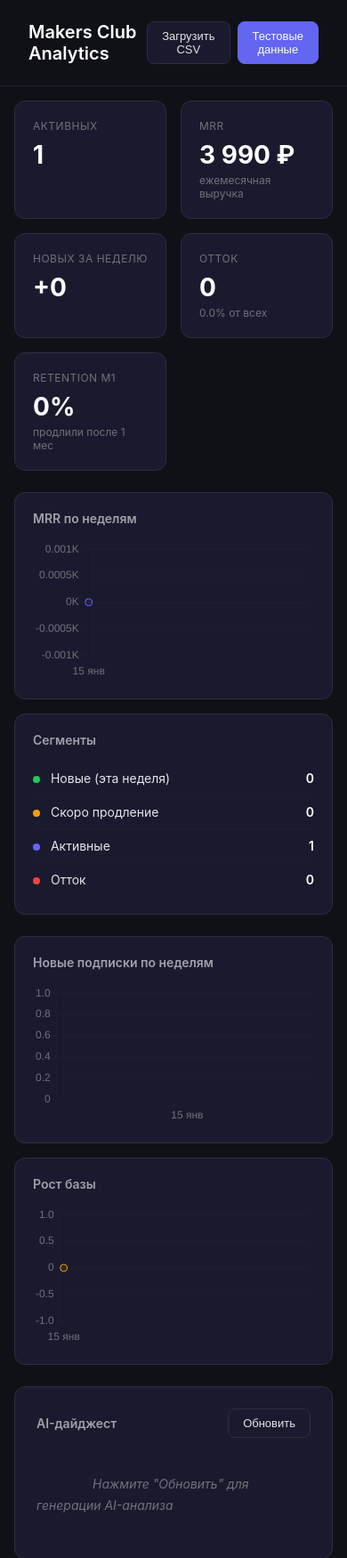
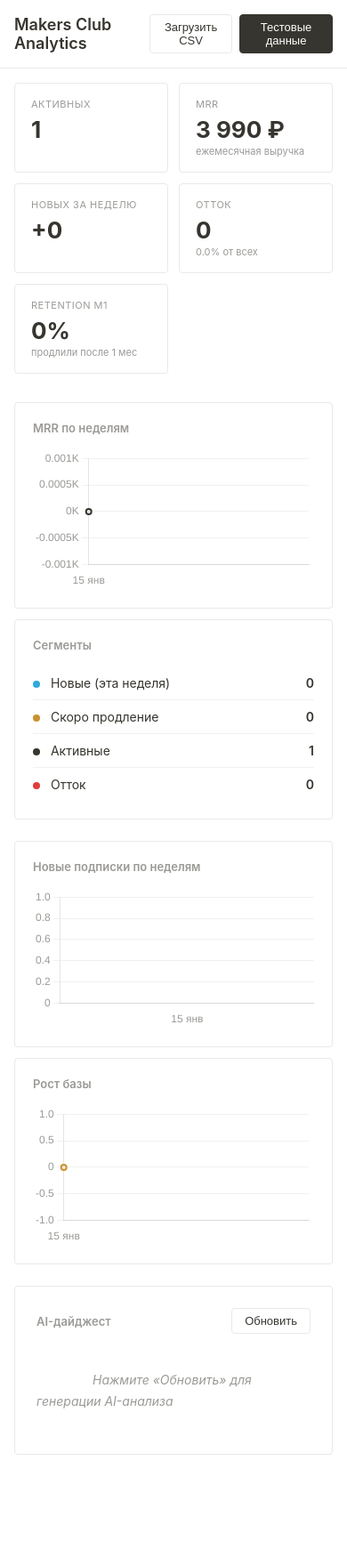
Before and after one commit to kateshipdroid/makers-dashboard, a FastAPI app: page / in a window 390 px wide. Shown: the top 1751 px of the page at 89% size. After the commit the page ends 1635 px from the top, so only its background shows below. Run offline with FastAPI, Linux system fonts and the light colour scheme; tables that the repository leaves empty hold one stand-in row (values such as "Sample post").

Commit message:
Switch to Notion-style light theme
Co-Authored-By: Claude Opus 4.6 <noreply@anthropic.com>

```diff
--- a/templates/index.html
+++ b/templates/index.html
@@ -9,8 +9,8 @@
         * { margin: 0; padding: 0; box-sizing: border-box; }
         body {
             font-family: -apple-system, BlinkMacSystemFont, 'Segoe UI', Roboto, sans-serif;
-            background: #0f1117;
-            color: #e4e4e7;
+            background: #ffffff;
+            color: #37352f;
             min-height: 100vh;
         }
 
@@ -18,13 +18,13 @@
             display: flex;
             justify-content: space-between;
             align-items: center;
-            padding: 24px 32px;
-            border-bottom: 1px solid #1e1e2e;
+            padding: 20px 40px;
+            border-bottom: 1px solid #e9e9e7;
         }
         .header h1 {
-            font-size: 20px;
+            font-size: 18px;
             font-weight: 600;
-            color: #fff;
+            color: #37352f;
         }
         .header-actions {
             display: flex;
@@ -32,70 +32,68 @@
         }
 
         .btn {
-            padding: 8px 16px;
-            border-radius: 8px;
-            border: 1px solid #2e2e3e;
-            background: #1a1a2e;
-            color: #e4e4e7;
+            padding: 6px 14px;
+            border-radius: 4px;
+            border: 1px solid #e9e9e7;
+            background: #ffffff;
+            color: #37352f;
             cursor: pointer;
             font-size: 13px;
-            transition: all 0.2s;
+            transition: background 0.15s;
         }
-        .btn:hover { background: #2a2a3e; border-color: #4e4e6e; }
-        .btn-primary { background: #6366f1; border-color: #6366f1; color: #fff; }
-        .btn-primary:hover { background: #5558e6; }
+        .btn:hover { background: #f7f6f3; }
+        .btn-primary { background: #37352f; border-color: #37352f; color: #ffffff; }
+        .btn-primary:hover { background: #2f2d28; }
 
-        .container { padding: 24px 32px; max-width: 1200px; margin: 0 auto; }
+        .container { padding: 32px 40px; max-width: 1100px; margin: 0 auto; }
 
         /* Metric cards */
         .metrics {
             display: grid;
             grid-template-columns: repeat(5, 1fr);
-            gap: 16px;
-            margin-bottom: 24px;
+            gap: 12px;
+            margin-bottom: 32px;
         }
         .metric-card {
-            background: #1a1a2e;
-            border: 1px solid #2e2e3e;
-            border-radius: 12px;
-            padding: 20px;
+            padding: 16px 18px;
+            border: 1px solid #e9e9e7;
+            border-radius: 4px;
         }
         .metric-label {
-            font-size: 12px;
-            color: #71717a;
+            font-size: 11px;
+            color: #9b9a97;
             text-transform: uppercase;
             letter-spacing: 0.5px;
-            margin-bottom: 8px;
+            margin-bottom: 6px;
         }
         .metric-value {
-            font-size: 28px;
+            font-size: 26px;
             font-weight: 700;
-            color: #fff;
+            color: #37352f;
         }
         .metric-sub {
-            font-size: 12px;
-            color: #71717a;
-            margin-top: 4px;
+            font-size: 11px;
+            color: #9b9a97;
+            margin-top: 2px;
         }
 
         /* Charts */
         .charts {
             display: grid;
             grid-template-columns: 2fr 1fr;
-            gap: 16px;
+            gap: 12px;
             margin-bottom: 24px;
         }
         .chart-card {
-            background: #1a1a2e;
-            border: 1px solid #2e2e3e;
-            border-radius: 12px;
+            border: 1px solid #e9e9e7;
+            border-radius: 4px;
             padding: 20px;
         }
         .chart-title {
-            font-size: 14px;
+            font-size: 13px;
             font-weight: 600;
             margin-bottom: 16px;
-            color: #a1a1aa;
+            color: #9b9a97;
         }
 
         /* Segments */
@@ -104,7 +102,7 @@
             justify-content: space-between;
             align-items: center;
             padding: 10px 0;
-            border-bottom: 1px solid #1e1e2e;
+            border-bottom: 1px solid #f1f1ef;
         }
         .segment-row:last-child { border-bottom: none; }
         .segment-dot {
@@ -114,14 +112,13 @@
             display: inline-block;
             margin-right: 8px;
         }
-        .segment-name { font-size: 14px; }
-        .segment-count { font-size: 14px; font-weight: 600; color: #fff; }
+        .segment-name { font-size: 14px; color: #37352f; }
+        .segment-count { font-size: 14px; font-weight: 600; color: #37352f; }
 
         /* Digest */
         .digest-card {
-            background: #1a1a2e;
-            border: 1px solid #2e2e3e;
-            border-radius: 12px;
+            border: 1px solid #e9e9e7;
+            border-radius: 4px;
             padding: 24px;
             margin-bottom: 24px;
         }
@@ -129,9 +126,10 @@
             font-size: 14px;
             line-height: 1.7;
             white-space: pre-wrap;
+            color: #37352f;
         }
         .digest-loading {
-            color: #71717a;
+            color: #9b9a97;
             font-style: italic;
         }
 
@@ -139,17 +137,17 @@
         .bottom-row {
             display: grid;
             grid-template-columns: 1fr 1fr;
-            gap: 16px;
+            gap: 12px;
         }
 
         /* Empty state */
         .empty-state {
             text-align: center;
-            padding: 60px 20px;
-            color: #71717a;
+            padding: 80px 20px;
+            color: #9b9a97;
         }
-        .empty-state h2 { color: #a1a1aa; margin-bottom: 12px; }
-        .empty-state p { margin-bottom: 24px; }
+        .empty-state h2 { color: #37352f; margin-bottom: 8px; font-size: 18px; }
+        .empty-state p { margin-bottom: 24px; font-size: 14px; }
 
         /* File upload */
         .upload-hidden { display: none; }
@@ -159,6 +157,7 @@
             .charts { grid-template-columns: 1fr; }
             .bottom-row { grid-template-columns: 1fr; }
             .container { padding: 16px; }
+            .header { padding: 16px; }
         }
     </style>
 </head>
@@ -176,7 +175,7 @@
 <div class="container">
     <div id="emptyState" class="empty-state">
         <h2>Нет данных</h2>
-        <p>Загрузите CSV из бота оплаты или нажмите "Тестовые данные" для демо</p>
+        <p>Загрузите CSV из бота оплаты или нажмите «Тестовые данные» для демо</p>
         <button class="btn btn-primary" onclick="loadDemoData()">Заполнить тестовыми данными</button>
     </div>
 
@@ -238,7 +237,7 @@
                 <button class="btn" onclick="loadDigest()">Обновить</button>
             </div>
             <div class="digest-content" id="digest">
-                <span class="digest-loading">Нажмите "Обновить" для генерации AI-анализа</span>
+                <span class="digest-loading">Нажмите «Обновить» для генерации AI-анализа</span>
             </div>
         </div>
     </div>
@@ -250,10 +249,10 @@
     let growthChartInstance = null;
 
     const SEGMENT_COLORS = {
-        new: '#22c55e',
-        active: '#6366f1',
-        first_renewal: '#f59e0b',
-        churned: '#ef4444',
+        new: '#2eaadc',
+        active: '#37352f',
+        first_renewal: '#cb912f',
+        churned: '#e03e3e',
     };
 
     const SEGMENT_LABELS = {
@@ -261,6 +260,11 @@
         active: 'Активные',
         first_renewal: 'Скоро продление',
         churned: 'Отток',
+    };
+
+    const CHART_DEFAULTS = {
+        gridColor: '#f1f1ef',
+        tickColor: '#9b9a97',
     };
 
     function formatMoney(n) {
@@ -322,11 +326,12 @@
                 datasets: [{
                     label: 'MRR',
                     data: chartsRes.mrr,
-                    borderColor: '#6366f1',
-                    backgroundColor: 'rgba(99, 102, 241, 0.1)',
+                    borderColor: '#37352f',
+                    backgroundColor: 'rgba(55, 53, 47, 0.04)',
                     fill: true,
                     tension: 0.3,
-                    pointRadius: 4,
+                    pointRadius: 3,
+                    borderWidth: 2,
                 }]
             },
             options: {
@@ -341,10 +346,10 @@
                 },
                 scales: {
                     y: {
-                        ticks: { callback: v => (v/1000) + 'K', color: '#71717a' },
-                        grid: { color: '#1e1e2e' },
+                        ticks: { callback: v => (v/1000) + 'K', color: CHART_DEFAULTS.tickColor },
+                        grid: { color: CHART_DEFAULTS.gridColor },
                     },
-                    x: { ticks: { color: '#71717a' }, grid: { display: false } }
+                    x: { ticks: { color: CHART_DEFAULTS.tickColor }, grid: { display: false } }
                 }
             }
         });
@@ -358,8 +363,8 @@
                 datasets: [{
                     label: 'Новых',
                     data: chartsRes.new_by_week,
-                    backgroundColor: '#22c55e',
-                    borderRadius: 4,
+                    backgroundColor: '#2eaadc',
+                    borderRadius: 3,
                 }]
             },
             options: {
@@ -367,10 +372,10 @@
                 plugins: { legend: { display: false } },
                 scales: {
                     y: {
-                        ticks: { color: '#71717a' },
-                        grid: { color: '#1e1e2e' },
+                        ticks: { color: CHART_DEFAULTS.tickColor },
+                        grid: { color: CHART_DEFAULTS.gridColor },
                     },
-                    x: { ticks: { color: '#71717a' }, grid: { display: false } }
+                    x: { ticks: { color: CHART_DEFAULTS.tickColor }, grid: { display: false } }
                 }
             }
         });
@@ -384,11 +389,12 @@
                 datasets: [{
                     label: 'Активных',
                     data: chartsRes.active_by_week,
-                    borderColor: '#f59e0b',
-                    backgroundColor: 'rgba(245, 158, 11, 0.1)',
+                    borderColor: '#cb912f',
+                    backgroundColor: 'rgba(203, 145, 47, 0.06)',
                     fill: true,
                     tension: 0.3,
-                    pointRadius: 4,
+                    pointRadius: 3,
+                    borderWidth: 2,
                 }]
             },
             options: {
@@ -396,10 +402,10 @@
                 plugins: { legend: { display: false } },
                 scales: {
                     y: {
-                        ticks: { color: '#71717a' },
-                        grid: { color: '#1e1e2e' },
+                        ticks: { color: CHART_DEFAULTS.tickColor },
+                        grid: { color: CHART_DEFAULTS.gridColor },
                     },
-                    x: { ticks: { color: '#71717a' }, grid: { display: false } }
+                    x: { ticks: { color: CHART_DEFAULTS.tickColor }, grid: { display: false } }
                 }
             }
         });
@@ -412,7 +418,7 @@
             row.className = 'segment-row';
             row.innerHTML = `
                 <span class="segment-name">
-                    <span class="segment-dot" style="background: ${SEGMENT_COLORS[key] || '#71717a'}"></span>
+                    <span class="segment-dot" style="background: ${SEGMENT_COLORS[key] || '#9b9a97'}"></span>
                     ${SEGMENT_LABELS[key] || key}
                 </span>
                 <span class="segment-count">${count}</span>
```
